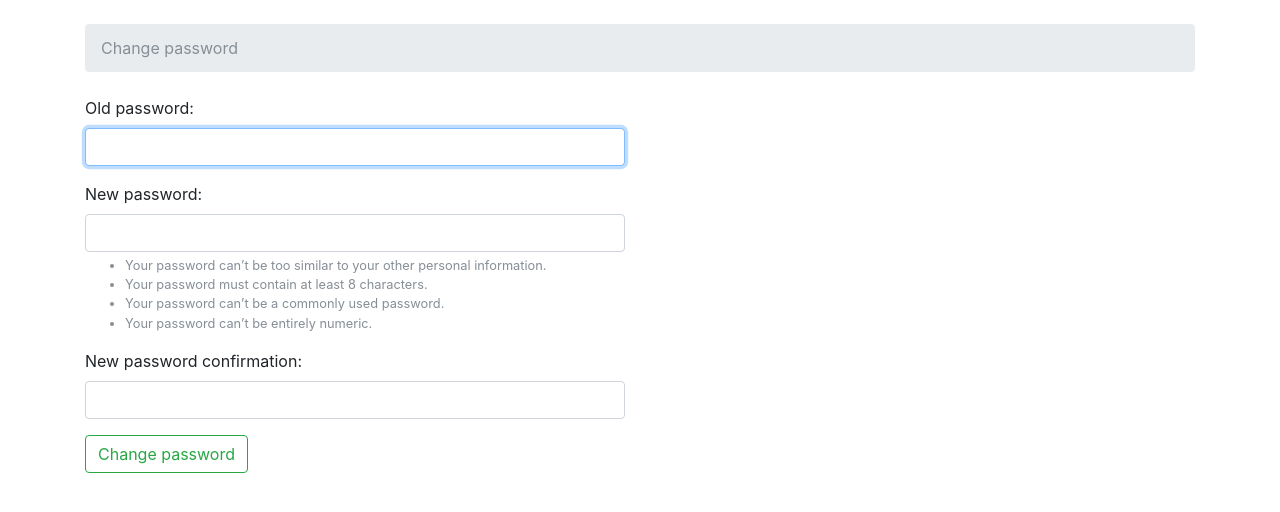
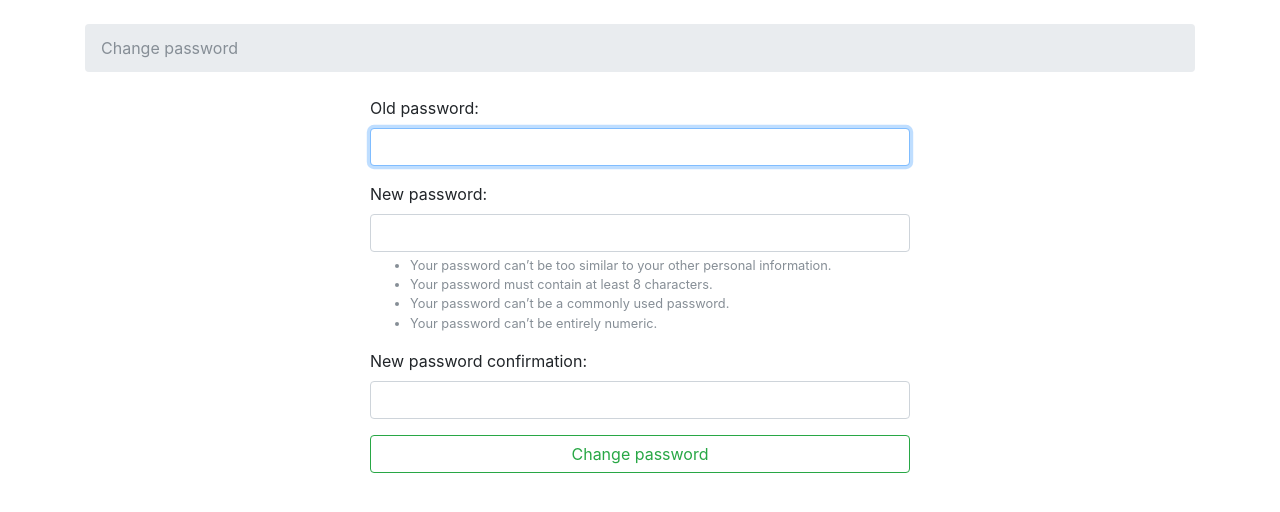
Before and after one commit to pedrorls/ForumDjango, a Django app: page /settings/password/ in a window 1280 px wide. Shown: the part 56-568 px from the top of the page. Run offline with Django 3.2, Linux system fonts and the light colour scheme; a user stored in the database is signed in; some libraries are stand-ins or nearby versions.

Commit message:
small changes on styles of password template

```diff
--- a/templates/password_change.html
+++ b/templates/password_change.html
@@ -7,12 +7,12 @@
 {% endblock %}
 
 {% block content %}
-  <div class="row">
+  <div class="row justify-content-center">
     <div class="col-lg-6 col-md-8 col-sm-10">
       <form method="post" novalidate>
         {% csrf_token %}
         {% include 'includes/form.html' %}
-        <button type="submit" class="btn btn-outline-success">Change password</button>
+        <button type="submit" class="btn btn-outline-success btn-block">Change password</button>
       </form>
     </div>
   </div>
```
Also changed, not shown: db.sqlite3.
